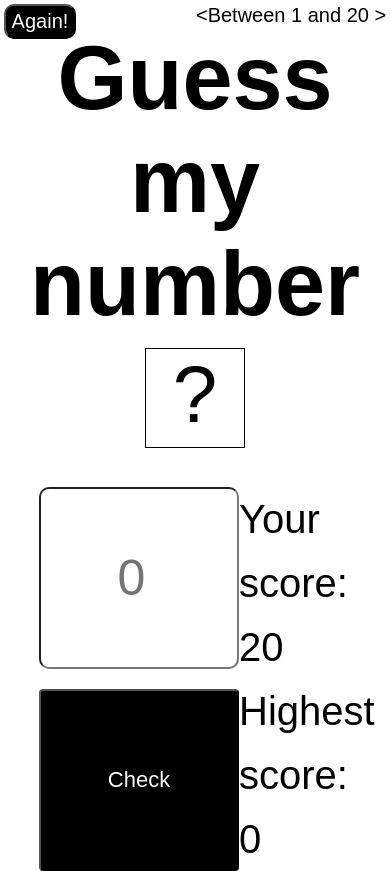
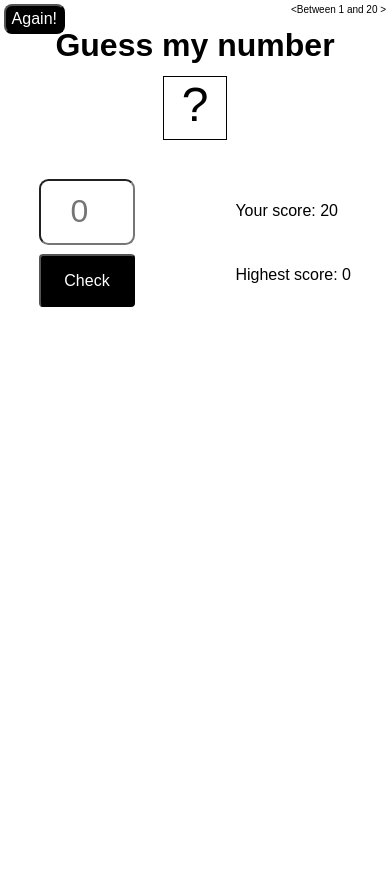
Before and after one commit to Natalie-Bratchykova/guess_my_number_project, a plain HTML site: page index.html in a window 390 px wide. After the commit the page ends 844 px from the top, so only its background shows below. Drawn offline with Linux system fonts and the light colour scheme; a web font is replaced by a local one.

Commit message:
modified css file

```diff
--- a/style.css
+++ b/style.css
@@ -11,6 +11,7 @@
 /* body */
 body {
   font-family: "Sofia Sans", sans-serif;
+  font-size: 20px;
   /* font-family: "Cinzel Decorative", cursive; */
 }
 /* navigation */
@@ -26,23 +27,23 @@ body {
 /* again_button */
 .again_button {
   padding: 1% 1.5%;
-  font-size: 20px;
+  font-size: 1rem;
   color: white;
   background: black;
-  border-radius: 10px;
+  border-radius: 0.5rem;
   transition: all 0.2s linear;
   font-family: "Sofia Sans", sans-serif;
   /* add interesting font family */
 }
 
 .again_button:hover {
-  font-size: 22px;
+  font-size: 1.2rem;
   cursor: pointer;
 }
 
 /* discription */
 .discription {
-  font-size: 20px;
+  font-size: inherit;
 }
 
 /* header */
@@ -52,7 +53,7 @@ body {
 }
 /* title */
 .title {
-  font-size: 90px;
+  font-size: 6rem;
   text-align: center;
   padding-top: 7%;
 }
@@ -62,10 +63,14 @@ body {
 .number {
   border: 1px solid black;
   text-align: center;
-  font-size: 80px;
-  width: 100px;
-  height: 100px;
+  font-size: 4rem;
+  width: 6rem;
+  height: 6rem;
   margin: 3% auto 0;
+}
+
+.question_mark {
+  font-size: 4rem;
 }
 
 /* main_section */
@@ -82,14 +87,14 @@ body {
 }
 .number_input {
   text-align: center;
-  font-size: 50px;
-  max-width: 200px;
+  font-size: 4rem;
+  max-width: 8rem;
   margin-bottom: 10%;
-  border-radius: 10px;
+  border-radius: 0.6rem;
 }
 
 .check {
-  font-size: 22px;
+  font-size: 1rem;
   padding: 8% 3%;
   background-color: black;
   color: white;
@@ -100,11 +105,51 @@ body {
 
 .check:hover {
   cursor: pointer;
-  font-size: 25px;
+  font-size: 1.2rem;
 }
 
 /* right_part */
+div,
+span {
+  font-size: 2rem;
+}
 .right_part {
-  font-size: 40px;
+  font-size: 2rem;
   line-height: 4rem;
 }
+
+/* 400px */
+
+@media (max-width: 500px) {
+  body {
+    font-size: 10px;
+  }
+  .title {
+    font-size: 2rem;
+  }
+
+  .number {
+    font-size: 2rem;
+    width: 4rem;
+    height: 4rem;
+    margin: 3% auto 0;
+  }
+  .question_mark {
+    font-size: 3rem;
+  }
+
+  .number_input {
+    font-size: 2rem;
+    max-width: 6rem;
+    margin-bottom: 10%;
+    border-radius: 0.6rem;
+  }
+
+  .check {
+    padding: 3% 1%;
+  }
+  div,
+  span {
+    font-size: 1rem;
+  }
+}
```
